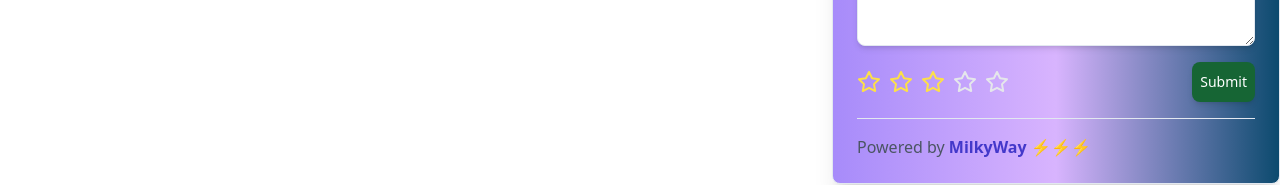
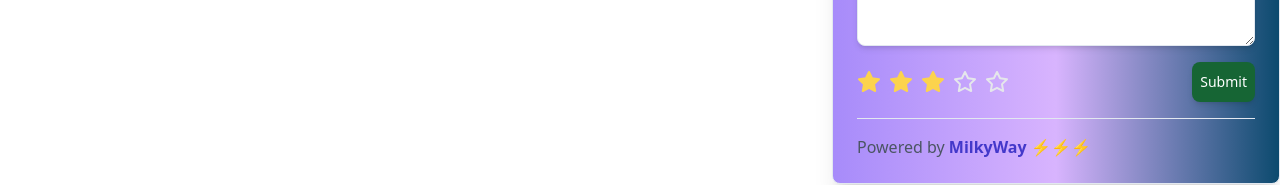
Before and after one commit to alexladwong/embeddales, a React (Vite) app: page / in a window 1280 px wide. Both pictures are taken after a click on the button "Feedback". Shown: the part 555-740 px from the top of the page. Built offline with nearby package versions, Linux system fonts and the light colour scheme.

Commit message:
decoStarr

```diff
--- a/src/components/Widget.jsx
+++ b/src/components/Widget.jsx
@@ -9,9 +9,9 @@ import tailwindStyles from "../index.css?inline";
 import supabase from "../supabaseClient";
 
 export const Widget = ({ projectId }) => {
-  const [rating, setRating] = useState(3);
-  const [submitted, setSubmitted] = useState(false);
-  const [loading, setLoading] = useState(false);  // Add loading state
+  const [rating, setRating] = useState(3); // Default rating
+  const [submitted, setSubmitted] = useState(false); // Submitted state to show a confirmation
+  const [loading, setLoading] = useState(false);  // Loading state for button
 
   const onSelectStar = (index) => {
     setRating(index + 1);
@@ -119,12 +119,13 @@ export const Widget = ({ projectId }) => {
                         <StarIcon
                           key={index}
                           className={`h-6 w-6 cursor-pointer transition-all duration-200 ${
-                            rating > index ? "text-yellow-300" : "text-gray-200"
+                            rating > index ? "text-amber-300 fill-amber-300" : "text-gray-200 fill-none"
                           }`}
                           onClick={() => onSelectStar(index)}
                         />
                       ))}
                     </div>
+
                     <Button type="submit" disabled={loading} className="bg-green-800 text-white hover:bg-violet-500 p-2 rounded-lg shadow-md transition-all duration-200">
                       {loading ? "Submitting..." : "Submit"}
                     </Button>
@@ -132,7 +133,7 @@ export const Widget = ({ projectId }) => {
                 </form>
               </div>
             )}
-            <Separator className="my-4 border-gray-300" />
+            <Separator className="my-4 border-gray-400" />
             <div className="text-gray-600">
               Powered by{" "}
               <a
@@ -158,7 +159,7 @@ function StarIcon(props) {
       width="34"
       height="34"
       viewBox="0 0 24 24"
-      fill="none"
+      fill={props.fill || "none"} // This line ensures the fill is applied based on the condition
       stroke="currentColor"
       strokeWidth="2"
       strokeLinecap="round"
```
